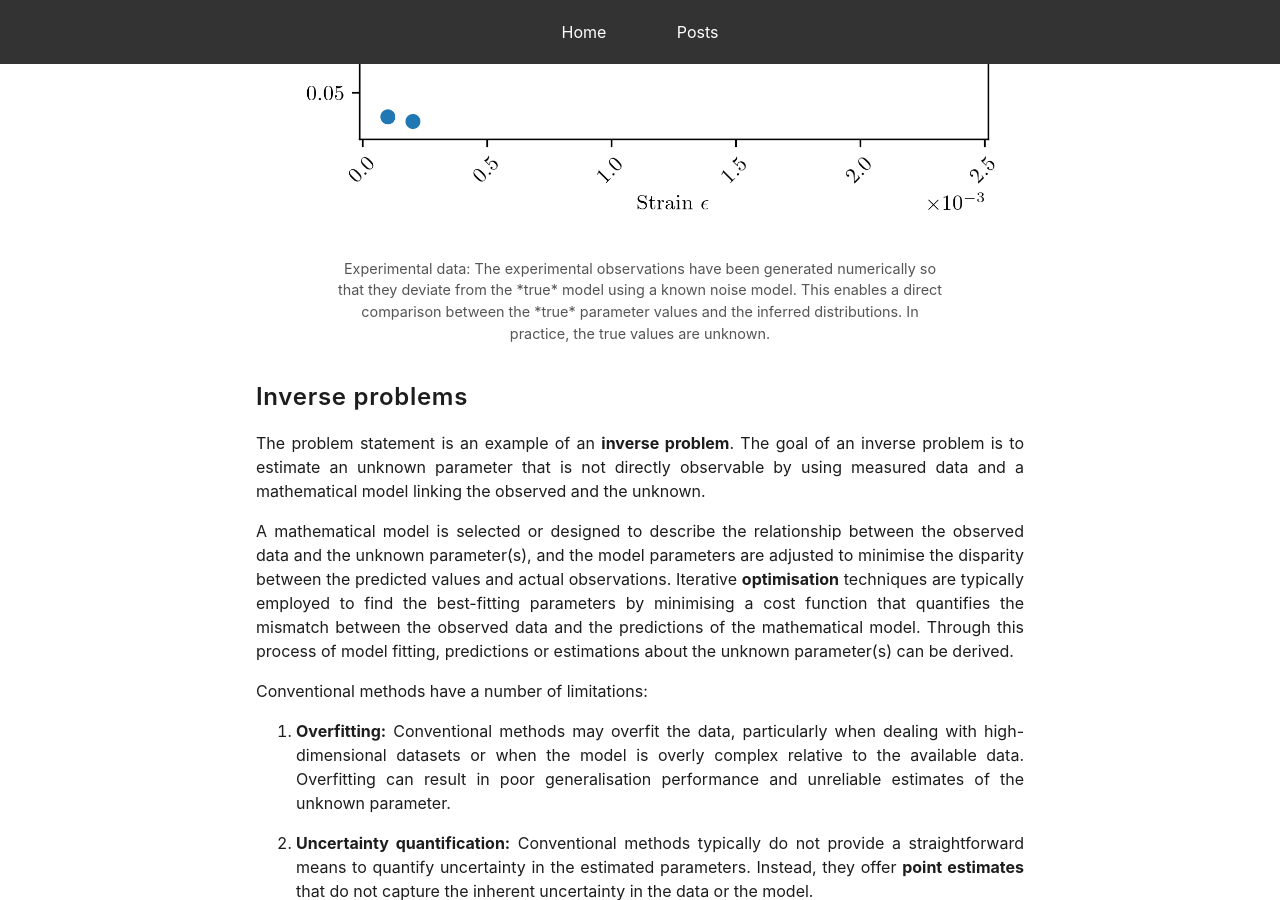
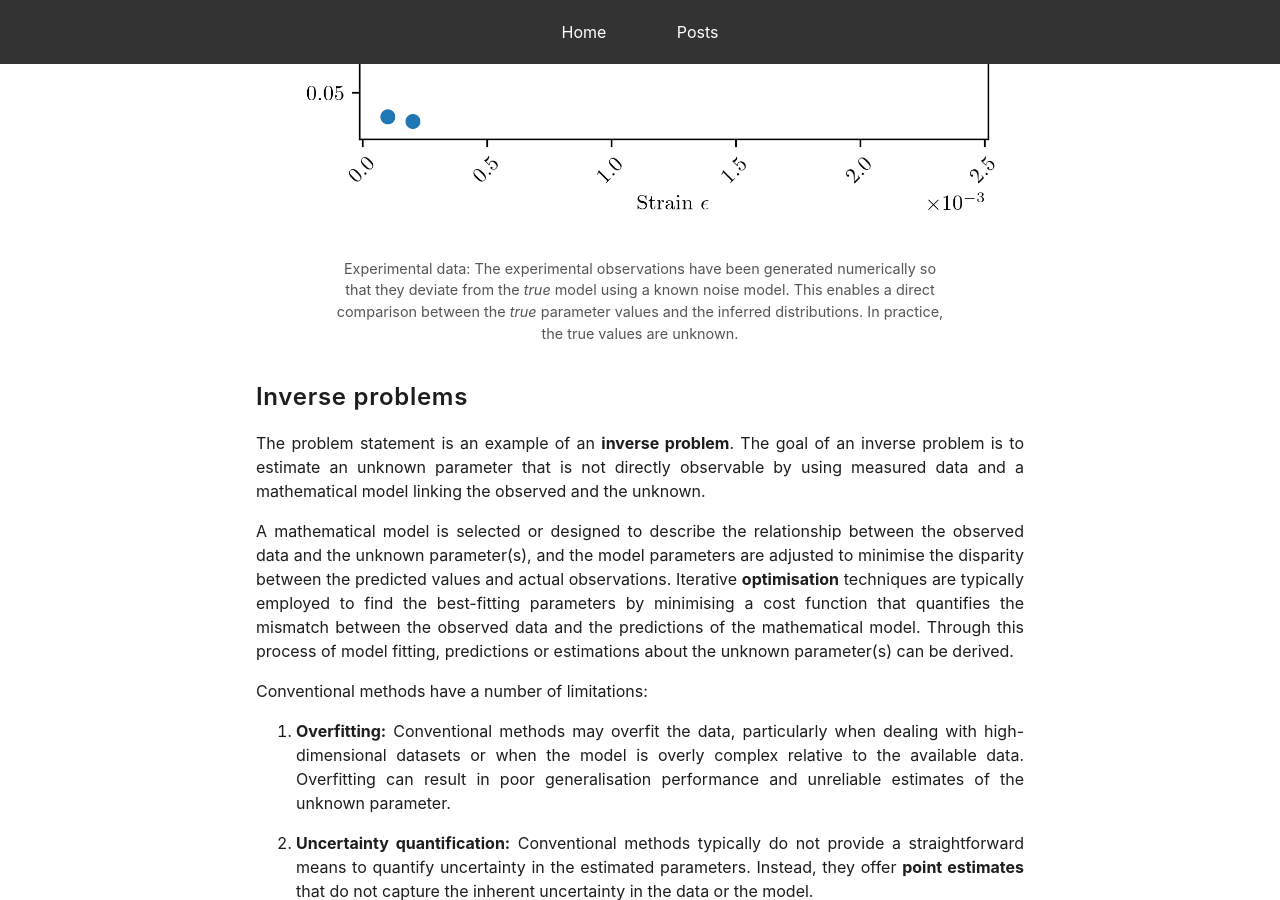
Before and after one commit to mark-hobbs/mark-hobbs.github.io, a Jekyll site: the page built from _posts/2024-12-02-bayesian-inference.md, in a window 1280 px wide and 900 px high, scrolled down 1346 px. Built offline with Jekyll 4.4.1, drawn with Linux system fonts in a browser that asks for light colours; formulas are drawn with MathJax 3.

Commit message:
General updates

```diff
--- a/_posts/2024-12-02-bayesian-inference.md
+++ b/_posts/2024-12-02-bayesian-inference.md
@@ -22,7 +22,7 @@ Fit a model to experimental stress-strain ($\sigma$-$\epsilon$) data obtained fr
 <figure>
   <img src="/assets/images/linear-elastic-perfectly-plastic-experimental-observations.png" alt="Experimental data">
   <figcaption>
-    Experimental data: The experimental observations have been generated numerically so that they deviate from the *true* model using a known noise model. This enables a direct comparison between the *true* parameter values and the inferred distributions. In practice, the true values are unknown.
+    Experimental data: The experimental observations have been generated numerically so that they deviate from the <em>true</em>  model using a known noise model. This enables a direct comparison between the <em>true</em>  parameter values and the inferred distributions. In practice, the true values are unknown.
   </figcaption>
 </figure>
 
```
